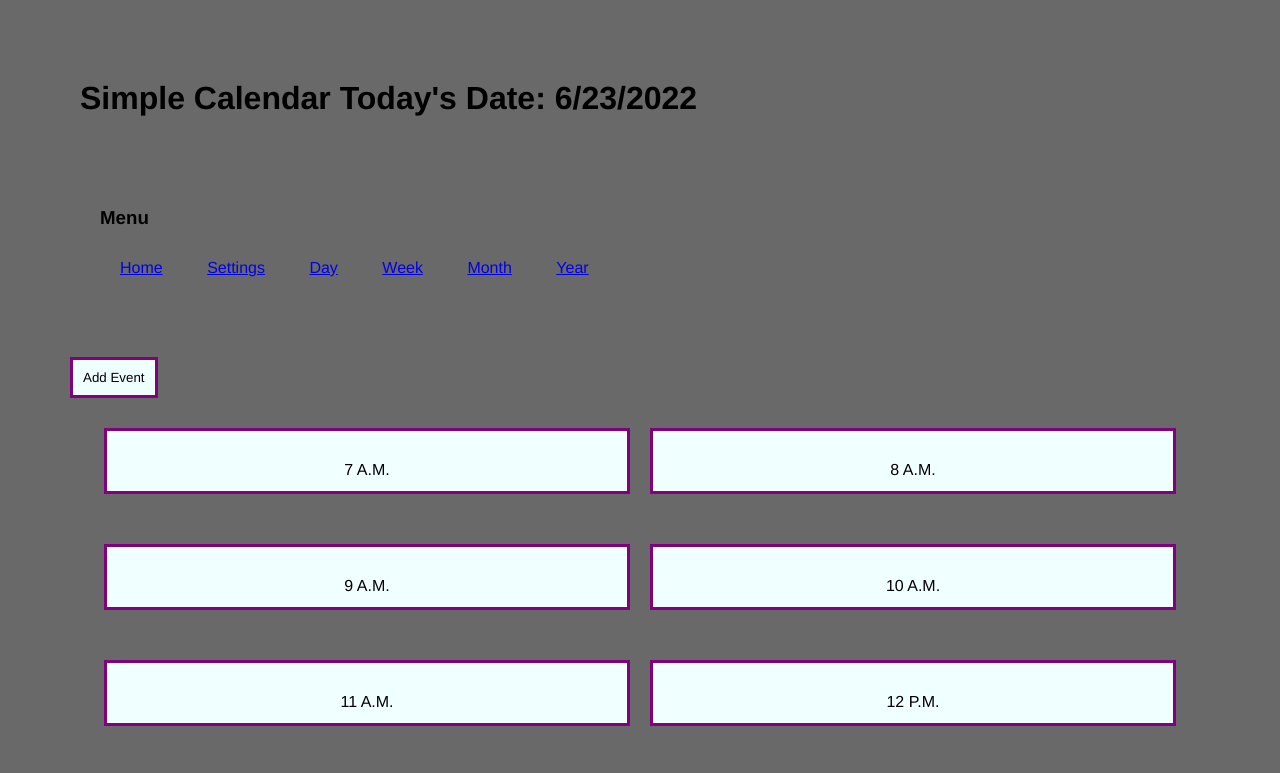
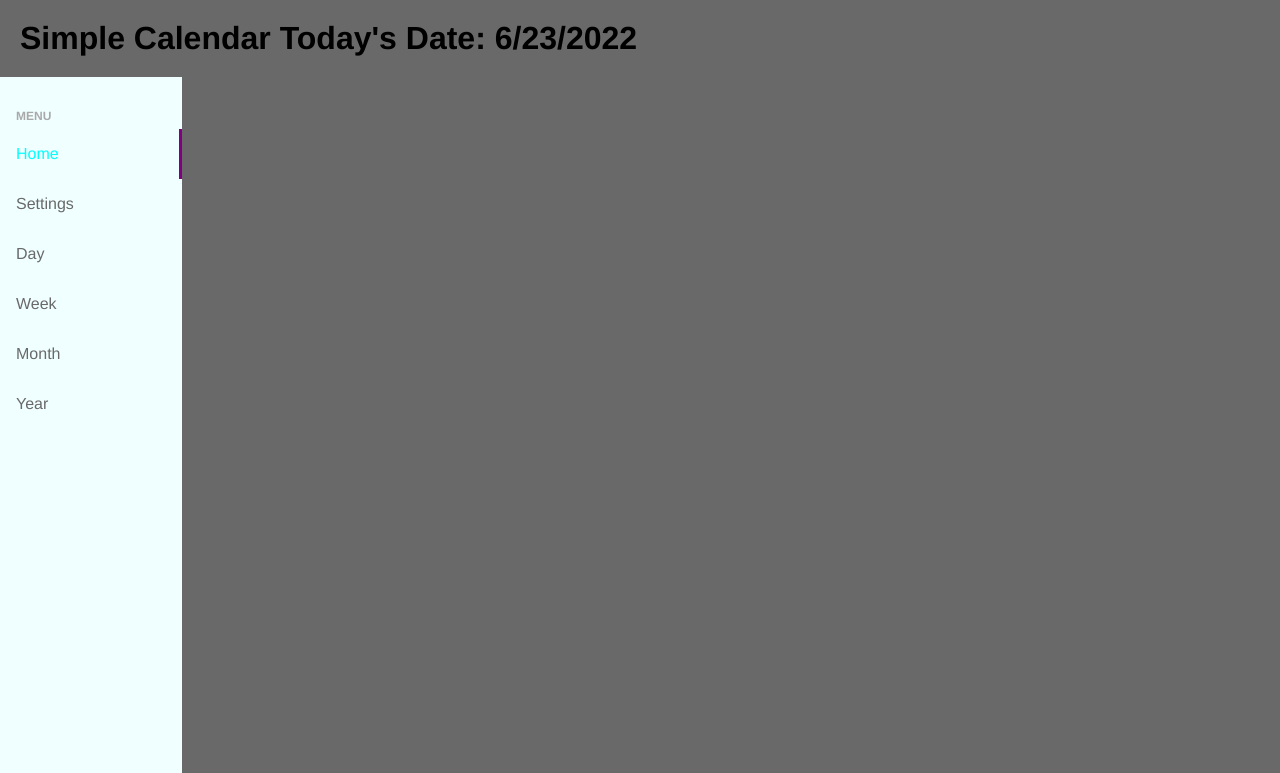
Before and after one commit to erich222/simple-calendar, a plain HTML site: page index.html in a window 1280 px wide. Shown: the top 773 px of the page. Drawn offline with Linux system fonts and the light colour scheme.

Commit message:
Starting sidebar

```diff
--- a/index-style.css
+++ b/index-style.css
@@ -1,12 +1,14 @@
 body {background-color:dimgrey}
 
 *{
-    margin:10px;
-    padding: 10px;
-    font-family:'Franklin Gothic Medium', 'Arial Narrow', Arial, sans-serif
+    margin:0;
+    padding: 0;
+    font-family:'Franklin Gothic Medium', 'Arial Narrow', Arial, sans-serif;
 }
 .title{
     display:flex;
+    margin:10px;
+    padding:10px;
 }
 
 .flexbox-container-row-1{
@@ -50,6 +52,8 @@ body {background-color:dimgrey}
     height:40px;
     border: 3px solid purple;
     background-color:azure;
+    margin:10px;
+    padding:10px;
 }
 .text{
     text-align:center;
@@ -61,4 +65,37 @@ body {background-color:dimgrey}
     align-items:center;
     border: 3px solid purple;
     background-color:azure;
+    margin:10px;
+    padding:10px;
 }
+.app{
+    display:flex;
+    min-height:100vh;
+}
+.sidebar{
+    flex: 1 1 0;
+    max-width:150px;
+    padding: 2rem 1rem;
+    background-color:azure;
+}
+.sidebar h3{
+    color:darkgrey;
+    text-transform:uppercase;
+    font-size:0.75rem;
+    margin-bottom:0.5em;
+}
+.sidebar .menu{
+    margin: 0 -1rem;
+}
+.sidebar .menu .menu-item{
+    display:block;
+    padding: 1em;
+    color:dimgray;
+    text-decoration: none;
+    transition: 0.1s linear;
+}
+.sidebar .menu .menu-item:hover,
+.sidebar .menu .menu-item.is-active{
+    color: cyan;
+    border-right:3px solid purple;
+}
```
